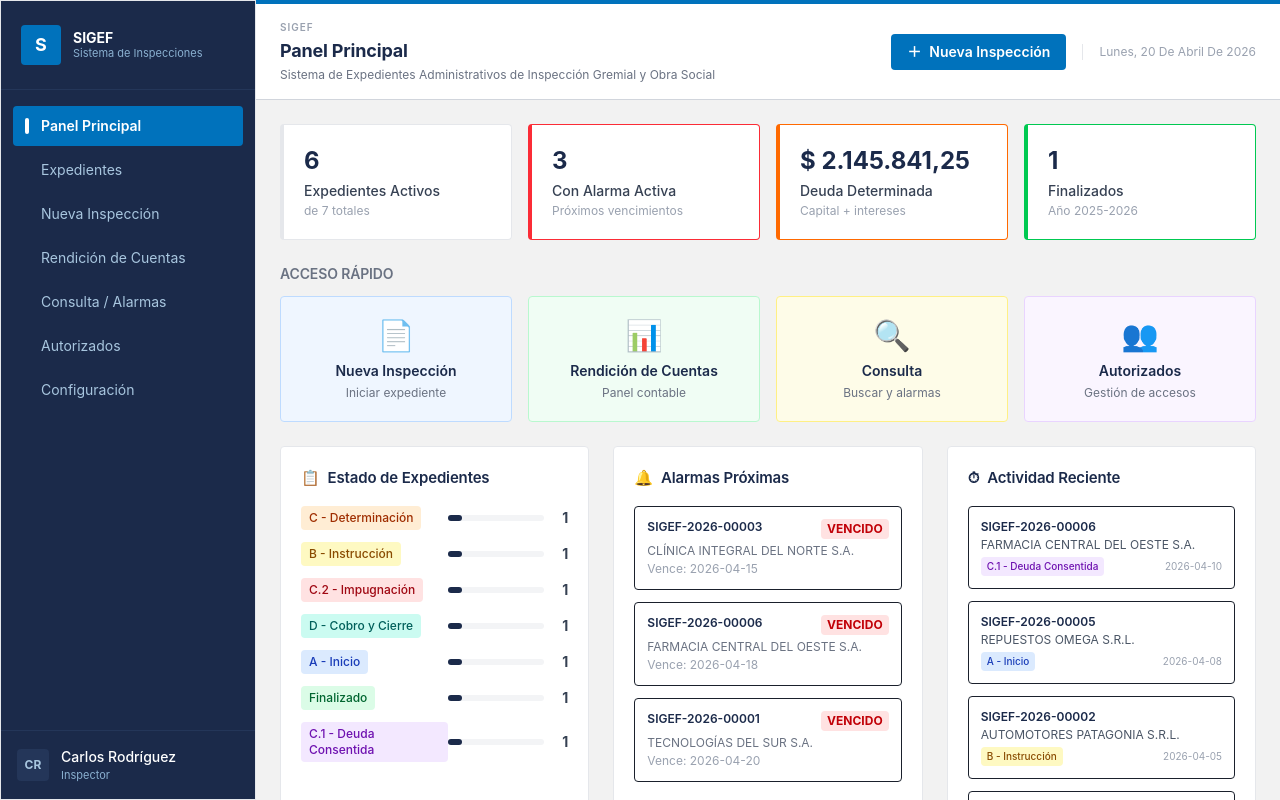
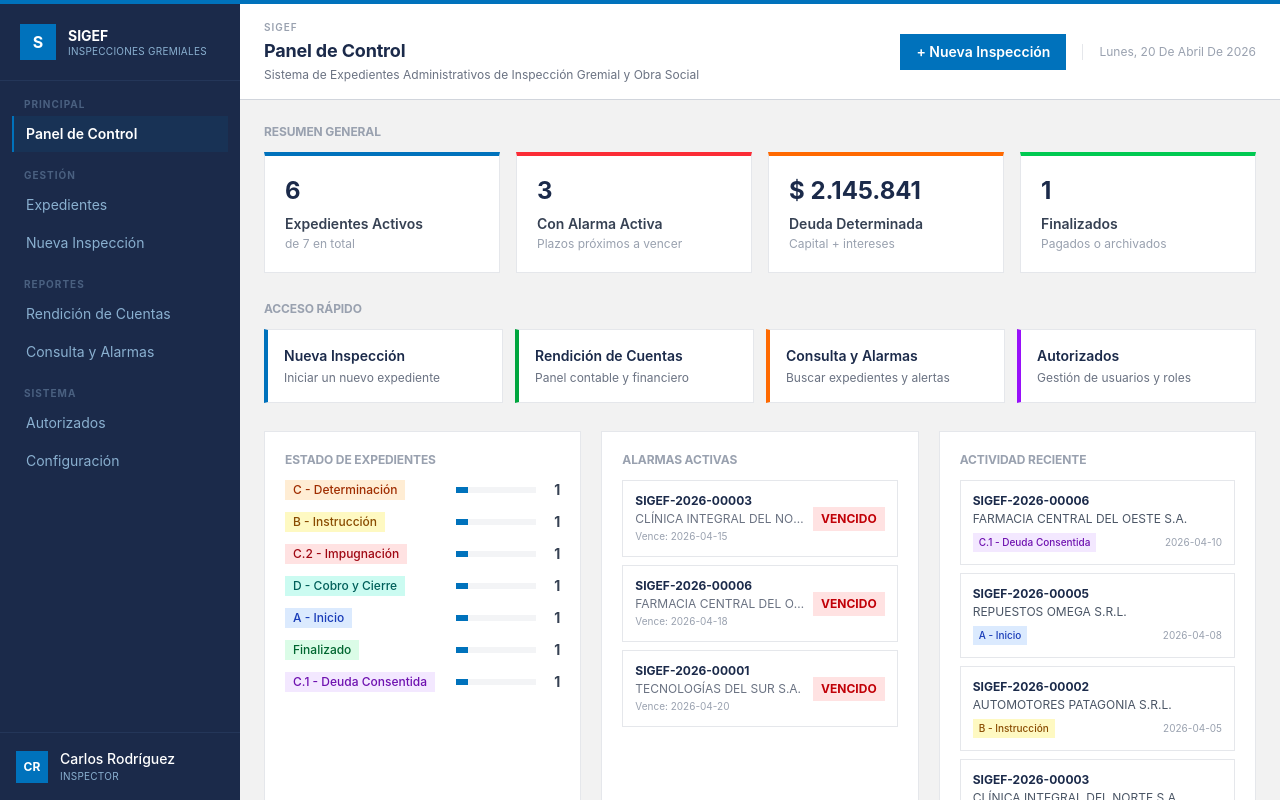
Before and after one commit to leandromondin-gh/sigef-inspecciones, a Next.js app: page / in a window 1280 px wide. Built offline with nearby package versions, Linux system fonts and the light colour scheme.

Commit message:
UI overhaul: sidebar con secciones, dashboard institucional, sin emojis, tipografía formal

```diff
--- a/src/app/page.tsx
+++ b/src/app/page.tsx
@@ -4,17 +4,21 @@ import { mockExpedientes } from '@/lib/mock-data';
 import { ESTADO_LABELS, ESTADO_COLORS, EstadoExpediente } from '@/lib/types';
 
 function formatCurrency(value: number) {
-  return new Intl.NumberFormat('es-AR', { style: 'currency', currency: 'ARS' }).format(value);
+  return new Intl.NumberFormat('es-AR', { style: 'currency', currency: 'ARS', maximumFractionDigits: 0 }).format(value);
 }
 
-function StatCard({ label, value, sub, color }: { label: string; value: string | number; sub?: string; color: string }) {
+function KpiCard({ label, value, sub, borderColor }: { label: string; value: string | number; sub?: string; borderColor: string }) {
   return (
-    <div className={`bg-white rounded p-5 border border-gray-200 border-l-4 ${color}`}>
-      <div className="text-2xl font-bold text-[#1b2a4a]">{value}</div>
-      <div className="text-sm font-medium text-gray-700 mt-1">{label}</div>
+    <div className={`bg-white border border-gray-200 border-t-4 ${borderColor} p-5`}>
+      <div className="text-2xl font-bold text-[#1b2a4a] leading-tight">{value}</div>
+      <div className="text-sm font-semibold text-gray-700 mt-2">{label}</div>
       {sub && <div className="text-xs text-gray-400 mt-0.5">{sub}</div>}
     </div>
   );
+}
+
+function SectionTitle({ children }: { children: React.ReactNode }) {
+  return <h2 className="text-xs font-bold text-gray-400 uppercase tracking-widest mb-3">{children}</h2>;
 }
 
 export default function Dashboard() {
@@ -28,9 +32,9 @@ export default function Dashboard() {
     return acc;
   }, {} as Record<string, number>);
 
-  const alarmas = mockExpedientes.filter(e => e.tieneAlarma).sort((a, b) =>
-    (a.fechaVencimientoAlarma ?? '').localeCompare(b.fechaVencimientoAlarma ?? '')
-  );
+  const alarmas = mockExpedientes
+    .filter(e => e.tieneAlarma)
+    .sort((a, b) => (a.fechaVencimientoAlarma ?? '').localeCompare(b.fechaVencimientoAlarma ?? ''));
 
   const recientes = [...mockExpedientes]
     .sort((a, b) => b.fechaUltimaActuacion.localeCompare(a.fechaUltimaActuacion))
@@ -39,40 +43,38 @@ export default function Dashboard() {
   return (
     <div className="flex-1">
       <Header
-        title="Panel Principal"
+        title="Panel de Control"
         subtitle="Sistema de Expedientes Administrativos de Inspección Gremial y Obra Social"
         actions={
-          <Link
-            href="/expedientes/nuevo"
-            className="bg-[#0072BC] hover:bg-[#005f9e] text-white text-sm font-semibold px-4 py-2 rounded transition-colors flex items-center gap-2"
-          >
-            <span>＋</span> Nueva Inspección
+          <Link href="/expedientes/nuevo"
+            className="bg-[#0072BC] hover:bg-[#005f9e] text-white text-sm font-semibold px-4 py-2 transition-colors flex items-center gap-2">
+            + Nueva Inspección
           </Link>
         }
       />
 
-      <div className="p-6 space-y-6">
-        {/* KPI Cards */}
-        <div className="grid grid-cols-1 sm:grid-cols-2 lg:grid-cols-4 gap-4">
-          <StatCard label="Expedientes Activos" value={expedientesActivos} sub={`de ${totalExpedientes} totales`} color="border-blue-500" />
-          <StatCard label="Con Alarma Activa" value={expedientesConAlarma} sub="Próximos vencimientos" color="border-red-500" />
-          <StatCard label="Deuda Determinada" value={formatCurrency(totalDeuda)} sub="Capital + intereses" color="border-orange-500" />
-          <StatCard label="Finalizados" value={mockExpedientes.filter(e => e.estado === 'FINALIZADO').length} sub="Año 2025-2026" color="border-green-500" />
+      <div className="p-6 space-y-7 max-w-7xl">
+        <div>
+          <SectionTitle>Resumen General</SectionTitle>
+          <div className="grid grid-cols-1 sm:grid-cols-2 lg:grid-cols-4 gap-4">
+            <KpiCard label="Expedientes Activos" value={expedientesActivos} sub={`de ${totalExpedientes} en total`} borderColor="border-t-[#0072BC]" />
+            <KpiCard label="Con Alarma Activa" value={expedientesConAlarma} sub="Plazos próximos a vencer" borderColor="border-t-red-500" />
+            <KpiCard label="Deuda Determinada" value={formatCurrency(totalDeuda)} sub="Capital + intereses" borderColor="border-t-orange-500" />
+            <KpiCard label="Finalizados" value={mockExpedientes.filter(e => e.estado === 'FINALIZADO').length} sub="Pagados o archivados" borderColor="border-t-green-500" />
+          </div>
         </div>
 
-        {/* Quick Access */}
         <div>
-          <h2 className="text-sm font-semibold text-gray-500 uppercase tracking-wide mb-3">Acceso Rápido</h2>
-          <div className="grid grid-cols-1 sm:grid-cols-2 md:grid-cols-4 gap-4">
+          <SectionTitle>Acceso Rápido</SectionTitle>
+          <div className="grid grid-cols-1 sm:grid-cols-2 md:grid-cols-4 gap-3">
             {[
-              { href: '/expedientes/nuevo', icon: '📄', label: 'Nueva Inspección', desc: 'Iniciar expediente', color: 'bg-blue-50 border-blue-200 hover:bg-blue-100' },
-              { href: '/rendicion', icon: '📊', label: 'Rendición de Cuentas', desc: 'Panel contable', color: 'bg-green-50 border-green-200 hover:bg-green-100' },
-              { href: '/consulta', icon: '🔍', label: 'Consulta', desc: 'Buscar y alarmas', color: 'bg-yellow-50 border-yellow-200 hover:bg-yellow-100' },
-              { href: '/autorizados', icon: '👥', label: 'Autorizados', desc: 'Gestión de accesos', color: 'bg-purple-50 border-purple-200 hover:bg-purple-100' },
+              { href: '/expedientes/nuevo', label: 'Nueva Inspección', desc: 'Iniciar un nuevo expediente', accent: 'border-l-[#0072BC] hover:bg-blue-50/50' },
+              { href: '/rendicion', label: 'Rendición de Cuentas', desc: 'Panel contable y financiero', accent: 'border-l-green-600 hover:bg-green-50/50' },
+              { href: '/consulta', label: 'Consulta y Alarmas', desc: 'Buscar expedientes y alertas', accent: 'border-l-orange-500 hover:bg-orange-50/50' },
+              { href: '/autorizados', label: 'Autorizados', desc: 'Gestión de usuarios y roles', accent: 'border-l-purple-600 hover:bg-purple-50/50' },
             ].map(item => (
               <Link key={item.href} href={item.href}
-                className={`${item.color} border rounded p-5 text-center transition-all`}>
-                <div className="text-3xl mb-2">{item.icon}</div>
+                className={`bg-white border border-gray-200 border-l-4 ${item.accent} p-4 transition-colors`}>
                 <div className="font-semibold text-[#1b2a4a] text-sm">{item.label}</div>
                 <div className="text-xs text-gray-500 mt-1">{item.desc}</div>
               </Link>
@@ -80,24 +82,18 @@ export default function Dashboard() {
           </div>
         </div>
 
-        <div className="grid grid-cols-1 lg:grid-cols-3 gap-6">
-          {/* Estado de expedientes */}
-          <div className="bg-white rounded border border-gray-200 p-5">
-            <h2 className="font-semibold text-[#1b2a4a] mb-4 flex items-center gap-2">
-              <span>📋</span> Estado de Expedientes
-            </h2>
+        <div className="grid grid-cols-1 lg:grid-cols-3 gap-5">
+          <div className="bg-white border border-gray-200 p-5">
+            <SectionTitle>Estado de Expedientes</SectionTitle>
             <div className="space-y-3">
               {Object.entries(porEstado).map(([estado, count]) => (
-                <div key={estado} className="flex items-center justify-between">
-                  <span className={`text-xs px-2 py-1 rounded-sm font-medium ${ESTADO_COLORS[estado as EstadoExpediente]}`}>
+                <div key={estado} className="flex items-center justify-between gap-3">
+                  <span className={`text-xs px-2 py-0.5 font-medium ${ESTADO_COLORS[estado as EstadoExpediente]}`}>
                     {ESTADO_LABELS[estado as EstadoExpediente]}
                   </span>
-                  <div className="flex items-center gap-2">
-                    <div className="w-24 bg-gray-100 rounded-sm h-1.5">
-                      <div
-                        className="bg-[#1b2a4a] h-1.5 rounded-sm"
-                        style={{ width: `${(count / totalExpedientes) * 100}%` }}
-                      />
+                  <div className="flex items-center gap-2 flex-shrink-0">
+                    <div className="w-20 bg-gray-100 h-1.5">
+                      <div className="bg-[#0072BC] h-1.5" style={{ width: `${(count / totalExpedientes) * 100}%` }} />
                     </div>
                     <span className="text-sm font-bold text-gray-700 w-4 text-right">{count}</span>
                   </div>
@@ -106,54 +102,41 @@ export default function Dashboard() {
             </div>
           </div>
 
-          {/* Alarmas */}
-          <div className="bg-white rounded border border-gray-200 p-5">
-            <h2 className="font-semibold text-[#1b2a4a] mb-4 flex items-center gap-2">
-              <span>🔔</span> Alarmas Próximas
-            </h2>
-            <div className="space-y-3">
-              {alarmas.length === 0 && (
-                <p className="text-sm text-gray-400 text-center py-4">Sin alarmas activas</p>
-              )}
+          <div className="bg-white border border-gray-200 p-5">
+            <SectionTitle>Alarmas Activas</SectionTitle>
+            <div className="space-y-2">
+              {alarmas.length === 0 && <p className="text-sm text-gray-400 py-4 text-center">Sin alarmas activas</p>}
               {alarmas.map(exp => {
-                const vence = exp.fechaVencimientoAlarma
-                  ? new Date(exp.fechaVencimientoAlarma + 'T00:00:00')
-                  : null;
-                const hoy = new Date();
-                const diasRestantes = vence
-                  ? Math.ceil((vence.getTime() - hoy.getTime()) / (1000 * 60 * 60 * 24))
-                  : null;
+                const vence = exp.fechaVencimientoAlarma ? new Date(exp.fechaVencimientoAlarma + 'T00:00:00') : null;
+                const diasRestantes = vence ? Math.ceil((vence.getTime() - Date.now()) / 86400000) : null;
                 const urgente = diasRestantes !== null && diasRestantes <= 3;
                 return (
                   <Link key={exp.id} href={`/expedientes/${exp.id}`}
-                    className="block border rounded p-3 hover:border-[#1b2a4a] transition-colors">
-                    <div className="flex justify-between items-start gap-2">
-                      <div className="text-xs font-semibold text-[#1b2a4a] truncate">{exp.numeroExpediente}</div>
-                      <span className={`text-xs px-1.5 py-0.5 rounded font-bold flex-shrink-0 ${urgente ? 'bg-red-100 text-red-700' : 'bg-yellow-100 text-yellow-700'}`}>
-                        {diasRestantes !== null ? (diasRestantes <= 0 ? 'VENCIDO' : `${diasRestantes}d`) : '-'}
-                      </span>
+                    className="flex items-center justify-between border border-gray-200 p-3 hover:border-[#0072BC] hover:bg-blue-50/30 transition-colors">
+                    <div className="min-w-0">
+                      <div className="text-xs font-bold text-[#1b2a4a] truncate">{exp.numeroExpediente}</div>
+                      <div className="text-xs text-gray-500 truncate mt-0.5">{exp.empresa.razonSocial}</div>
+                      <div className="text-[10px] text-gray-400 mt-0.5">Vence: {exp.fechaVencimientoAlarma}</div>
                     </div>
-                    <div className="text-xs text-gray-500 mt-1 truncate">{exp.empresa.razonSocial}</div>
-                    <div className="text-xs text-gray-400 mt-0.5">Vence: {exp.fechaVencimientoAlarma}</div>
+                    <span className={`text-xs px-2 py-1 font-bold flex-shrink-0 ml-2 ${urgente ? 'bg-red-100 text-red-700' : 'bg-yellow-100 text-yellow-700'}`}>
+                      {diasRestantes !== null ? (diasRestantes <= 0 ? 'VENCIDO' : `${diasRestantes}d`) : '—'}
+                    </span>
                   </Link>
                 );
               })}
             </div>
           </div>
 
-          {/* Actividad reciente */}
-          <div className="bg-white rounded border border-gray-200 p-5">
-            <h2 className="font-semibold text-[#1b2a4a] mb-4 flex items-center gap-2">
-              <span>⏱</span> Actividad Reciente
-            </h2>
-            <div className="space-y-3">
+          <div className="bg-white border border-gray-200 p-5">
+            <SectionTitle>Actividad Reciente</SectionTitle>
+            <div className="space-y-2">
               {recientes.map(exp => (
                 <Link key={exp.id} href={`/expedientes/${exp.id}`}
-                  className="block border rounded p-3 hover:border-[#1b2a4a] transition-colors">
-                  <div className="text-xs font-semibold text-[#1b2a4a]">{exp.numeroExpediente}</div>
+                  className="block border border-gray-200 p-3 hover:border-[#0072BC] hover:bg-blue-50/30 transition-colors">
+                  <div className="text-xs font-bold text-[#1b2a4a]">{exp.numeroExpediente}</div>
                   <div className="text-xs text-gray-600 mt-0.5 truncate">{exp.empresa.razonSocial}</div>
-                  <div className="flex items-center justify-between mt-1">
-                    <span className={`text-[10px] px-1.5 py-0.5 rounded-sm font-medium ${ESTADO_COLORS[exp.estado]}`}>
+                  <div className="flex items-center justify-between mt-1.5">
+                    <span className={`text-[10px] px-1.5 py-0.5 font-medium ${ESTADO_COLORS[exp.estado]}`}>
                       {ESTADO_LABELS[exp.estado]}
                     </span>
                     <span className="text-[10px] text-gray-400">{exp.fechaUltimaActuacion}</span>
@@ -161,8 +144,9 @@ export default function Dashboard() {
                 </Link>
               ))}
             </div>
-            <Link href="/expedientes" className="block text-center text-sm text-[#1b2a4a] font-medium mt-3 hover:underline">
-              Ver todos →
+            <Link href="/expedientes"
+              className="block text-center text-xs text-[#0072BC] font-semibold mt-3 py-2 border border-[#0072BC]/30 hover:bg-[#0072BC]/5 transition-colors">
+              Ver todos los expedientes
             </Link>
           </div>
         </div>
--- a/src/components/Sidebar.tsx
+++ b/src/components/Sidebar.tsx
@@ -4,111 +4,139 @@ import Link from 'next/link';
 import { usePathname } from 'next/navigation';
 import { useState } from 'react';
 
-const navItems = [
-  { href: '/', label: 'Panel Principal' },
+const navSections = [
+  {
+    label: 'Principal',
+    items: [
+      { href: '/', label: 'Panel de Control' },
+    ],
+  },
+  {
+    label: 'Gestión',
+    items: [
       { href: '/expedientes', label: 'Expedientes' },
       { href: '/expedientes/nuevo', label: 'Nueva Inspección' },
+    ],
+  },
+  {
+    label: 'Reportes',
+    items: [
       { href: '/rendicion', label: 'Rendición de Cuentas' },
-  { href: '/consulta', label: 'Consulta / Alarmas' },
+      { href: '/consulta', label: 'Consulta y Alarmas' },
+    ],
+  },
+  {
+    label: 'Sistema',
+    items: [
       { href: '/autorizados', label: 'Autorizados' },
       { href: '/configuracion', label: 'Configuración' },
+    ],
+  },
 ];
+
+function NavItems({ pathname, onClose }: { pathname: string; onClose?: () => void }) {
+  return (
+    <nav className="flex-1 px-3 py-4 overflow-y-auto">
+      {navSections.map((section) => (
+        <div key={section.label} className="mb-4">
+          <div className="px-3 mb-1 text-[10px] font-bold text-[#4a6080] uppercase tracking-widest">
+            {section.label}
+          </div>
+          {section.items.map((item) => {
+            const isActive =
+              pathname === item.href ||
+              (item.href !== '/' && pathname.startsWith(item.href) && item.href !== '/expedientes/nuevo');
+            return (
+              <Link
+                key={item.href}
+                href={item.href}
+                onClick={onClose}
+                className={`flex items-center gap-2 px-3 py-2 text-sm transition-all mb-0.5 border-l-2 ${
+                  isActive
+                    ? 'border-[#0072BC] bg-[#0072BC]/10 text-white font-semibold'
+                    : 'border-transparent text-[#8ab0d0] hover:bg-[#243659] hover:text-white hover:border-[#4a6080]'
+                }`}
+              >
+                {item.label}
+              </Link>
+            );
+          })}
+        </div>
+      ))}
+    </nav>
+  );
+}
 
 export default function Sidebar() {
   const pathname = usePathname();
   const [open, setOpen] = useState(false);
 
-  const navContent = (
-    <>
-      <nav className="flex-1 px-3 py-4 space-y-1">
-        {navItems.map((item) => {
-          const isActive = pathname === item.href ||
-            (item.href !== '/' && pathname.startsWith(item.href) && item.href !== '/expedientes/nuevo');
-          return (
-            <Link
-              key={item.href}
-              href={item.href}
-              onClick={() => setOpen(false)}
-              className={`flex items-center gap-3 px-3 py-2.5 rounded text-sm transition-all ${
-                isActive
-                  ? 'bg-[#0072BC] text-white font-semibold'
-                  : 'text-[#a8c6df] hover:bg-[#243659] hover:text-white'
-              }`}
-            >
-              <span className={`w-1 h-4 rounded-sm flex-shrink-0 ${isActive ? 'bg-white' : 'bg-transparent'}`} />
-              <span>{item.label}</span>
-            </Link>
+  const logoBlock = (
+    <div className="px-5 py-5 border-b border-[#243659]">
+      <div className="flex items-center gap-3">
+        <div className="w-9 h-9 bg-[#0072BC] flex items-center justify-center text-white font-bold text-base flex-shrink-0">
+          S
+        </div>
+        <div>
+          <div className="font-bold text-sm leading-tight text-white">SIGEF</div>
+          <div className="text-[10px] text-[#8ab0d0] leading-tight uppercase tracking-wide">Inspecciones Gremiales</div>
+        </div>
+      </div>
+    </div>
   );
-        })}
-      </nav>
 
+  const userBlock = (
     <div className="px-4 py-4 border-t border-[#243659]">
       <div className="flex items-center gap-3">
-          <div className="w-8 h-8 bg-[#243659] rounded-sm flex items-center justify-center text-xs font-bold text-[#a8c6df]">
+        <div className="w-8 h-8 bg-[#0072BC] flex items-center justify-center text-xs font-bold text-white">
           CR
         </div>
         <div className="flex-1 min-w-0">
           <div className="text-sm font-medium text-white truncate">Carlos Rodríguez</div>
-            <div className="text-[11px] text-[#8ab0d0] truncate">Inspector</div>
+          <div className="text-[10px] text-[#8ab0d0] uppercase tracking-wide">Inspector</div>
         </div>
       </div>
     </div>
-    </>
   );
 
   return (
     <>
       {/* Mobile top bar */}
-      <div className="md:hidden fixed top-0 left-0 right-0 z-50 bg-[#1b2a4a] text-white flex items-center justify-between px-4 py-3 shadow-lg">
+      <div className="md:hidden fixed top-0 left-0 right-0 z-50 bg-[#1b2a4a] text-white flex items-center justify-between px-4 py-3">
         <div className="flex items-center gap-3">
-          <div className="w-8 h-8 bg-[#0072BC] rounded flex items-center justify-center font-bold text-sm">S</div>
+          <div className="w-7 h-7 bg-[#0072BC] flex items-center justify-center font-bold text-sm">S</div>
           <div>
             <div className="font-bold text-sm">SIGEF</div>
-            <div className="text-[10px] text-[#8ab0d0]">Sistema de Inspecciones</div>
+            <div className="text-[9px] text-[#8ab0d0] uppercase tracking-wide">Inspecciones Gremiales</div>
           </div>
         </div>
-        <button onClick={() => setOpen(!open)} className="p-2 rounded hover:bg-[#243659] transition-colors">
+        <button onClick={() => setOpen(!open)} className="p-2 hover:bg-[#243659] transition-colors text-lg">
           {open ? '✕' : '☰'}
         </button>
       </div>
 
       {/* Mobile overlay */}
       {open && (
-        <div
-          className="md:hidden fixed inset-0 z-40 bg-black/50"
-          onClick={() => setOpen(false)}
-        />
+        <div className="md:hidden fixed inset-0 z-40 bg-black/50" onClick={() => setOpen(false)} />
       )}
 
       {/* Mobile drawer */}
-      <div className={`md:hidden fixed top-0 left-0 z-50 h-full w-64 bg-[#1b2a4a] text-white flex flex-col border border-gray-300 transition-transform duration-300 ${open ? 'translate-x-0' : '-translate-x-full'}`}>
-        <div className="px-5 py-6 border-b border-[#243659] flex items-center justify-between">
-          <div className="flex items-center gap-3">
-            <div className="w-10 h-10 bg-[#0072BC] rounded flex items-center justify-center font-bold text-lg">S</div>
-            <div>
-              <div className="font-bold text-sm">SIGEF</div>
-              <div className="text-[11px] text-[#8ab0d0]">Sistema de Inspecciones</div>
+      <div className={`md:hidden fixed top-0 left-0 z-50 h-full w-64 bg-[#1b2a4a] text-white flex flex-col transition-transform duration-300 ${open ? 'translate-x-0' : '-translate-x-full'}`}>
+        <div className="flex items-center justify-between px-5 py-5 border-b border-[#243659]">
+          {logoBlock}
+          <button onClick={() => setOpen(false)} className="text-[#8ab0d0] hover:text-white ml-2">✕</button>
         </div>
-          </div>
-          <button onClick={() => setOpen(false)} className="text-[#8ab0d0] hover:text-white">✕</button>
-        </div>
-        {navContent}
+        <NavItems pathname={pathname} onClose={() => setOpen(false)} />
+        {userBlock}
       </div>
 
       {/* Desktop sidebar */}
-      <aside className="hidden md:flex w-64 bg-[#1b2a4a] text-white flex-col min-h-screen border border-gray-200 flex-shrink-0">
-        <div className="px-5 py-6 border-b border-[#243659]">
-          <div className="flex items-center gap-3">
-            <div className="w-10 h-10 bg-[#0072BC] rounded flex items-center justify-center text-white font-bold text-lg flex-shrink-0">
-              S
-            </div>
-            <div>
-              <div className="font-bold text-sm leading-tight">SIGEF</div>
-              <div className="text-[11px] text-[#8ab0d0] leading-tight">Sistema de Inspecciones</div>
-            </div>
-          </div>
-        </div>
-        {navContent}
+      <aside className="hidden md:flex w-60 bg-[#1b2a4a] text-white flex-col min-h-screen flex-shrink-0">
+        {/* Top accent line */}
+        <div className="h-1 bg-[#0072BC]" />
+        {logoBlock}
+        <NavItems pathname={pathname} />
+        {userBlock}
       </aside>
     </>
   );
```
Lines whose indentation alone changed are shown as unchanged.
